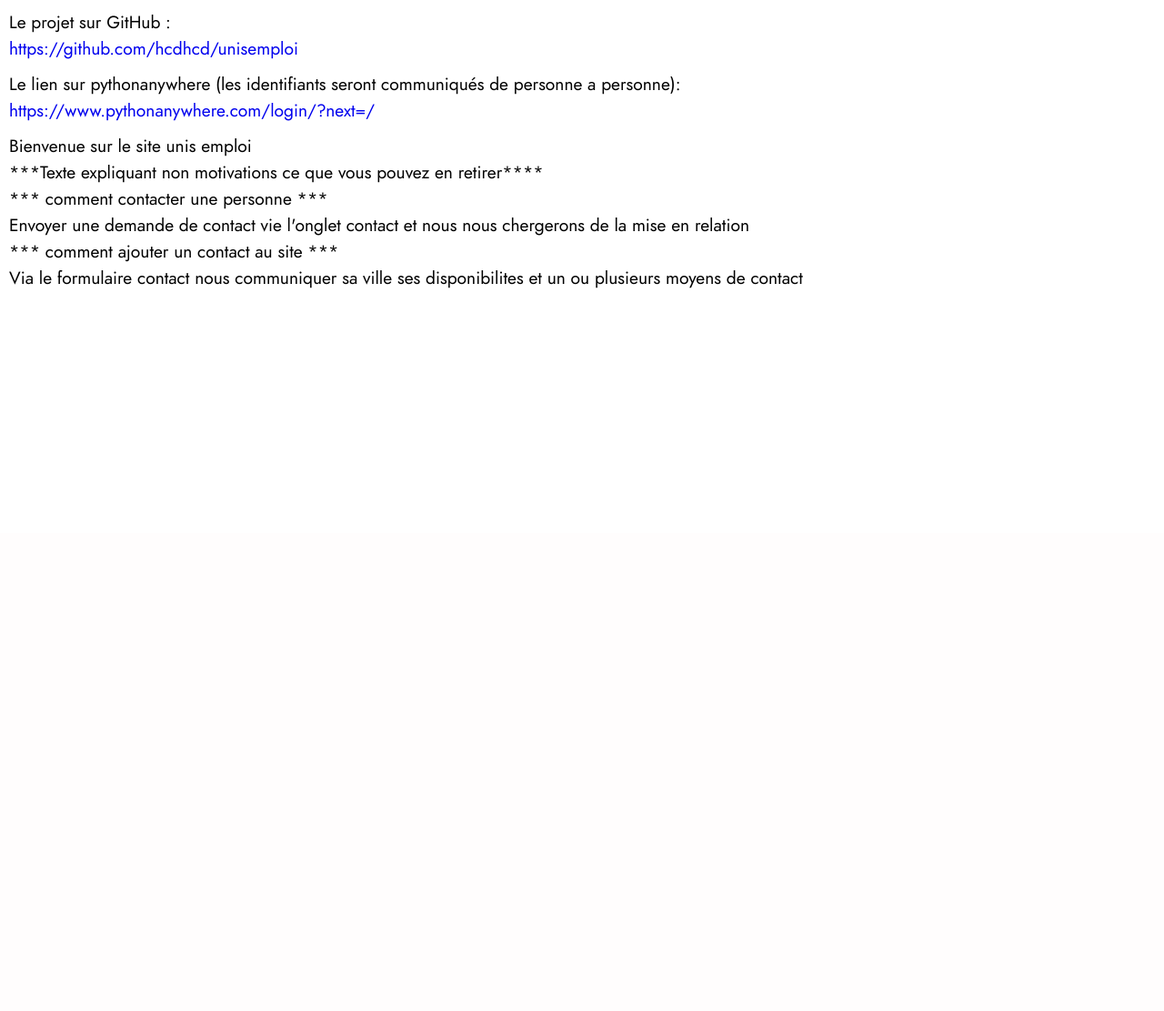
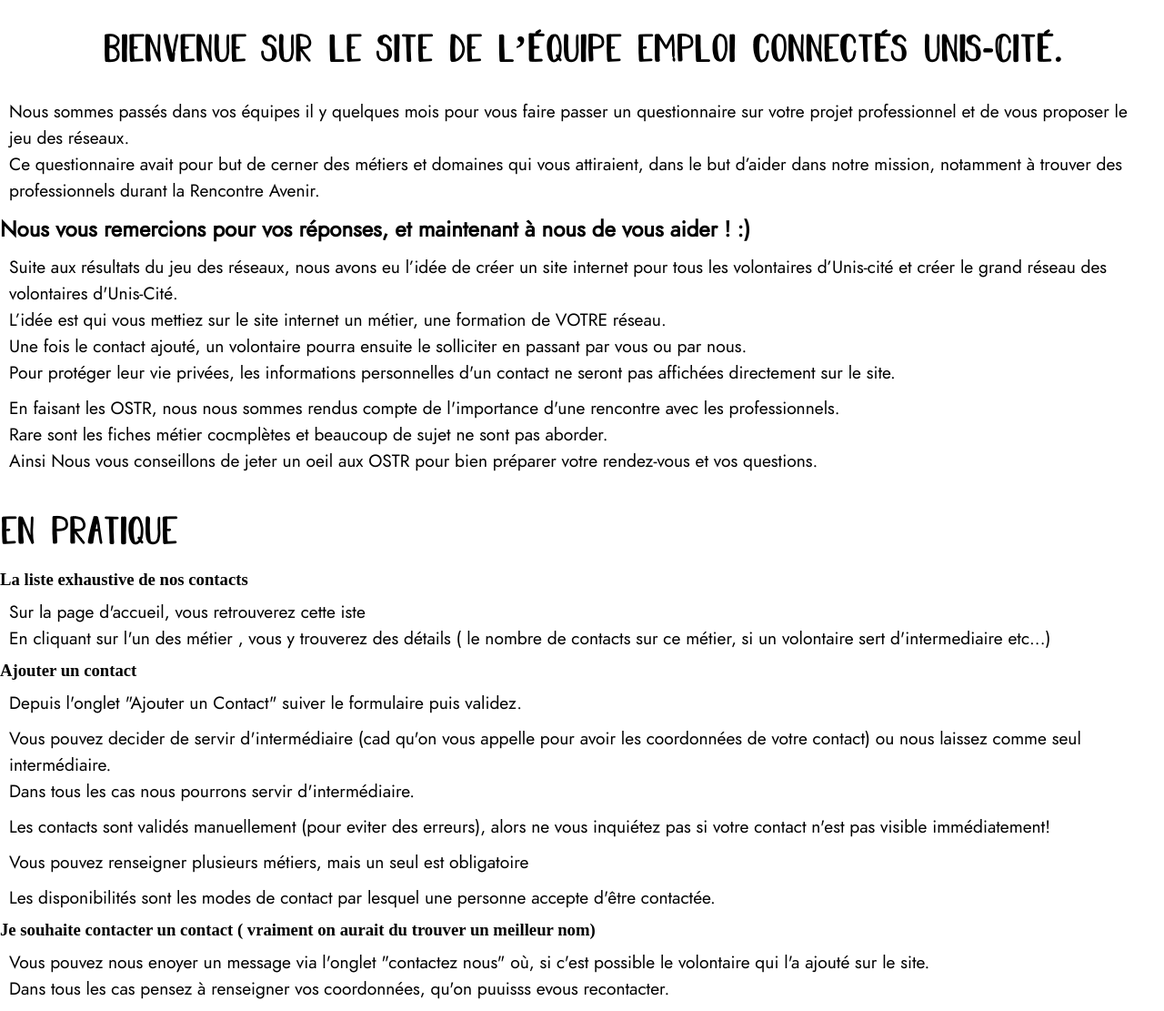
Before and after one commit to hcdhcd/unisemploi, a Django app: template base/templates/apropos.html in a window 1280 px wide. Shown: the part 224-1335 px from the top of the page at 91% size. Before the commit the page ends 541 px from the top, so only its background shows below. Run offline with Django 3.2, Linux system fonts and the light colour scheme; the template is opened without the code that fills it, so the values that code supplies are empty.

Commit message:
deploiement viteuf tasvu

```diff
--- a/base/static/css/add_contact.css
+++ b/base/static/css/add_contact.css
@@ -15,10 +15,7 @@
 	margin-bottom: 20px;
 }
 
-h2 {
-	font-family: renner;
 
-}
 
 
 form {
--- a/base/static/css/apropos.css
+++ b/base/static/css/apropos.css
@@ -1,3 +1,15 @@
 p{
 	margin:10px;
 }
+
+section{
+	display: flex;
+	justify-content: start;
+	align-items: center;
+	flex-direction: column;
+}
+
+h1{
+	margin-top: 30px;
+	margin-bottom: 20px;
+}
--- a/base/templates/apropos.html
+++ b/base/templates/apropos.html
@@ -9,34 +9,63 @@
 {% block content %}
 
 
-<p>Le projet sur GitHub : <br/>
-<a href="https://github.com/hcdhcd/unisemploi">https://github.com/hcdhcd/unisemploi</a>
-</p>
+	<h1>Bienvenue sur le site de l’équipe Emploi connectés Unis-Cité.</h1>
+<div>
+	<p>
+		Nous sommes passés dans vos équipes il y quelques mois pour vous faire passer un questionnaire sur votre projet professionnel et de vous proposer le jeu des réseaux.<br/>
+		Ce questionnaire avait pour but de cerner des métiers et domaines qui vous attiraient, dans le but d’aider dans notre mission, notamment à trouver des professionnels durant la Rencontre Avenir.
+	</p>
 
-<p>
-	Le lien sur pythonanywhere (les identifiants seront communiqués de personne a personne):	<br/>
-	<a href="https://www.pythonanywhere.com/login/?next=/">https://www.pythonanywhere.com/login/?next=/</a>
-</p>
-<p>
-	Bienvenue sur le site unis emploi<br/>
+	<h2>Nous vous remercions pour vos réponses, et maintenant à nous de vous aider ! :) </h2>
 
-***Texte expliquant non motivations ce que vous pouvez en retirer****<br/>
+	<p>
+		Suite aux résultats du jeu des réseaux, nous avons eu l’idée de créer un site internet pour tous les volontaires d’Unis-cité  et créer le grand réseau des volontaires d'Unis-Cité.<br/>
+
+		L’idée est qui vous mettiez sur le site internet un métier, une formation de VOTRE réseau. <br/>
+		Une fois le contact ajouté, un volontaire pourra ensuite le solliciter en passant par vous ou par nous.<br/>
+		Pour protéger leur vie privées,	les informations personnelles d'un contact ne seront pas affichées directement sur le site. <br/>
+
+	</p>
+
+	<p>
+		En faisant les OSTR, nous nous sommes rendus compte de l'importance d'une rencontre avec les professionnels.<br/>
+		Rare sont les fiches métier cocmplètes et beaucoup de sujet ne sont pas aborder.<br/>
+		Ainsi Nous vous conseillons de jeter un oeil aux OSTR pour bien préparer votre rendez-vous et vos questions.
+	</p>
+
+</div>
+<div>
+<h1>En pratique</h1>
+
+<h3>
+
+<h3>La liste exhaustive de nos contacts</h3>
+<p> Sur la page d'accueil, vous retrouverez cette iste <br/>
+En cliquant sur l'un des métier , vous y trouverez des détails ( le nombre de contacts sur ce métier, si un volontaire sert d'intermediaire etc...) </p>
 
 
-*** comment contacter une personne ***<br/>
+<h3>Ajouter un contact</h3>
+<p>Depuis l'onglet "Ajouter un Contact" suiver le formulaire puis validez.</p>
 
-Envoyer une demande de contact vie l'onglet contact et nous nous chergerons de la mise en relation<br/>
+<P>
+	Vous pouvez decider de servir d'intermédiaire (cad qu'on vous appelle pour avoir les coordonnées de votre contact) ou nous laissez comme seul intermédiaire.<br/>
+	Dans tous les cas nous pourrons servir d'intermédiaire.
+</P>
 
-*** comment ajouter un contact au site *** <br/>
+<p> Les contacts sont validés manuellement (pour eviter des erreurs), alors ne vous inquiétez pas si votre contact n'est pas visible immédiatement!</p>
 
-Via le formulaire contact nous communiquer sa ville ses disponibilites et un ou plusieurs moyens de contact <br/>
+<p>Vous pouvez renseigner plusieurs métiers, mais un seul est obligatoire</p>
+
+<p> Les disponibilités sont les modes de contact par lesquel une personne accepte d'être contactée.</p>
+
+<h3>Je souhaite contacter un contact ( vraiment on aurait du trouver un meilleur nom)</h3>
+
+<p>Vous pouvez nous enoyer un message via l'onglet "contactez nous" où, si c'est possible le volontaire qui l'a ajouté sur le site.<br/>
+Dans tous les cas pensez à renseigner vos coordonnées, qu'on puuisss evous recontacter.</p>
+
+
+</div>
 
 
 
-
-
-
-</p>
-
-
 {% endblock %}
--- a/repertoire/models.py
+++ b/repertoire/models.py
@@ -42,6 +42,7 @@
 
 	class Meta:
 		verbose_name = "contact"
+		ordering=['date',]
 
 	def __str__(self):
 
@@ -159,6 +160,9 @@
 	metier = models.CharField(max_length=30)
 	secteur = models.ManyToManyField('Secteur')
 
+	class Meta:
+		ordering=['metier',]
+
 	def __str__(self):
 		return self.metier
 
--- a/repertoire/static/css/repertoire.css
+++ b/repertoire/static/css/repertoire.css
@@ -14,7 +14,7 @@
 
 h1 {
 
-
+	margin-bottom: 30px;
 	margin-top: 40px;
 
 }
@@ -22,3 +22,7 @@
 p {
 	color: #fe4f00;
 }
+
+a {
+	color: black;
+}
--- a/repertoire/urls.py
+++ b/repertoire/urls.py
@@ -5,6 +5,7 @@
 
 urlpatterns = [
 	path('', views.annuaire, name='annuaire'),
+	path('detail/<int:pk>', views.detailContact, name='detailContact'),
 
 
 ]
--- a/repertoire/views.py
+++ b/repertoire/views.py
@@ -15,3 +15,9 @@
 
 
 	return render(request, 'repertoire.html', {'metiers' : metiers})
+
+
+def detailContact(request, pk):
+	contacts=Metier.objects.get(pk=pk).contact_set.all()
+
+	return render(request, 'detailContact.html', {'contacts' : contacts})
```
Also changed, not shown: base/templates/add_contact.html (+6 -22 lines), base/templates/contact.html (+9 -6 lines), repertoire/templates/detailContact.html (added, +18 -0 lines), repertoire/templates/repertoire.html (+4 -4 lines).
